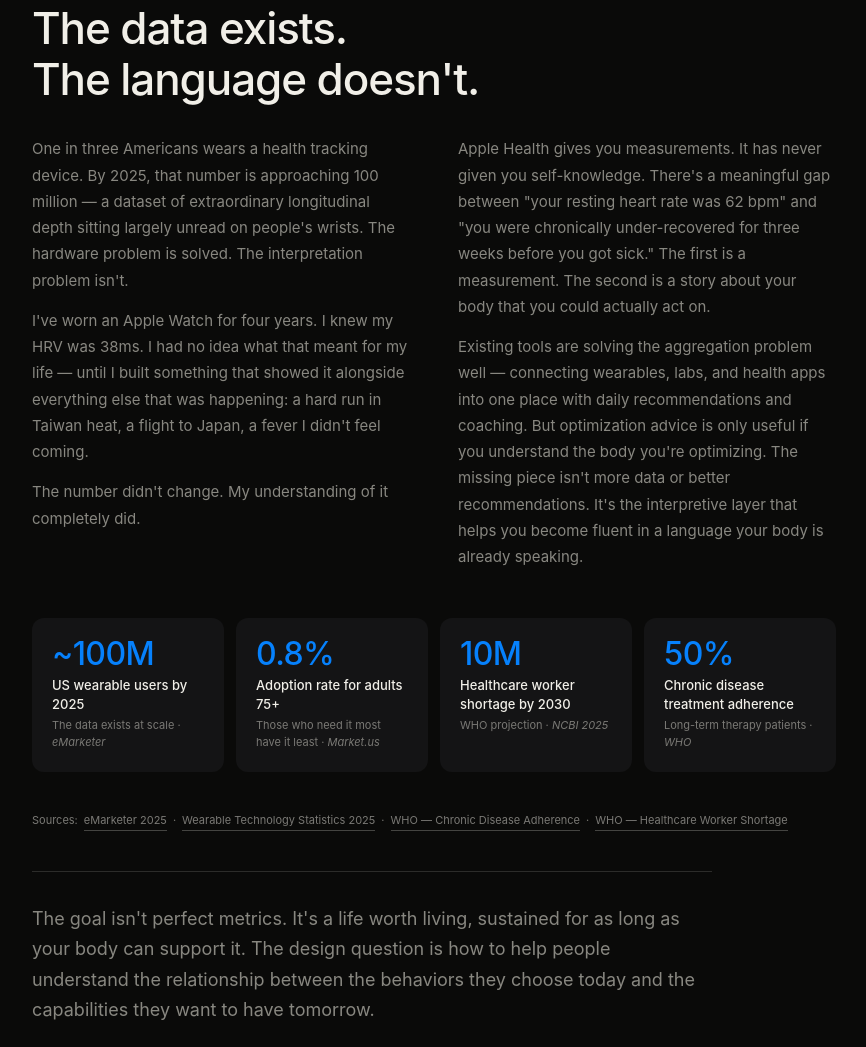
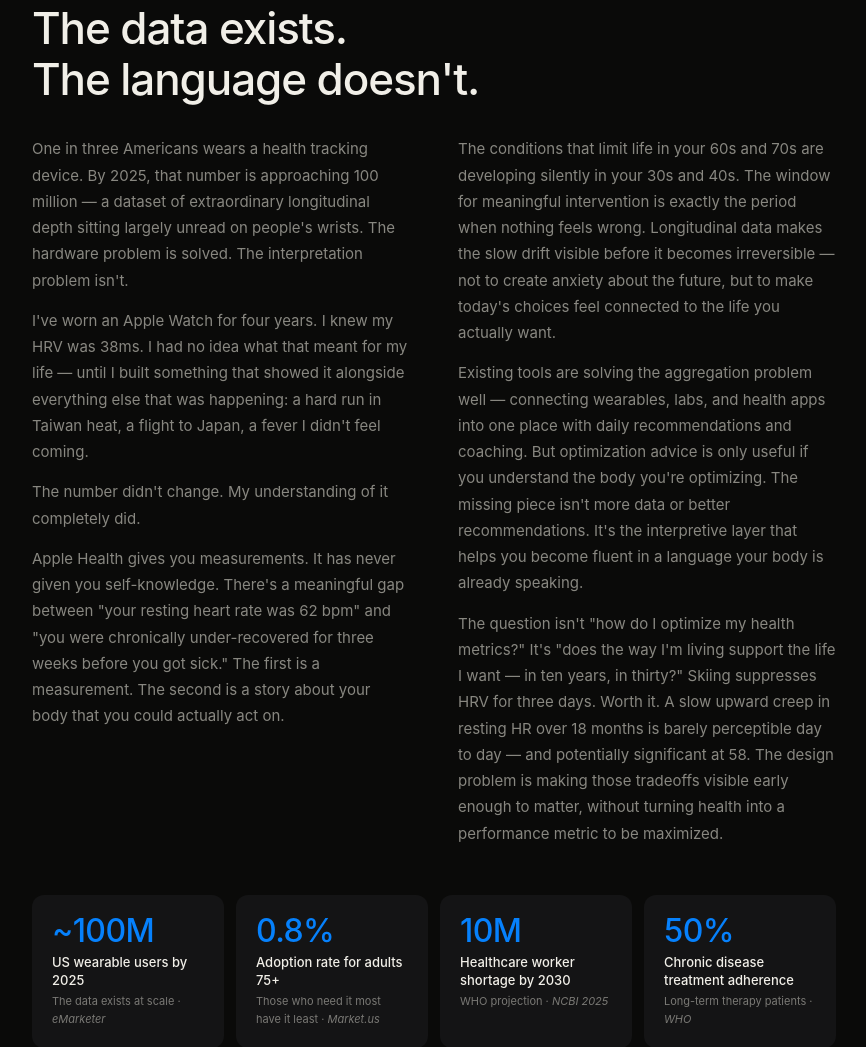
Before and after one commit to tsuyy/fluent-health, a plain HTML site: page index.html in a window 1280 px wide. Shown: the part 2058-3105 px from the top of the page, without its empty margins (206-1072 px from the left). Drawn offline with nearby package versions, Linux system fonts and the light colour scheme.

Commit message:
content: problem — long-term capability reframe paragraph

```diff
--- a/index.html
+++ b/index.html
@@ -144,14 +144,22 @@
         Japan, a fever I didn't feel coming.</p>
         <p>The number didn't change. My understanding of it
         completely did.</p>
-      </div>
-      <div>
         <p>Apple Health gives you measurements. It has never given
         you self-knowledge. There's a meaningful gap between
         "your resting heart rate was 62 bpm" and "you were
         chronically under-recovered for three weeks before
         you got sick." The first is a measurement. The second
         is a story about your body that you could actually act on.</p>
+      </div>
+      <div>
+
+        <p>The conditions that limit life in your 60s and 70s
+        are developing silently in your 30s and 40s. The window
+        for meaningful intervention is exactly the period when
+        nothing feels wrong. Longitudinal data makes the slow
+        drift visible before it becomes irreversible — not to
+        create anxiety about the future, but to make today's
+        choices feel connected to the life you actually want.</p>
         <p>Existing tools are solving the aggregation problem well —
         connecting wearables, labs, and health apps into one place
         with daily recommendations and coaching. But optimization
@@ -160,6 +168,14 @@
         recommendations. It's the interpretive layer that helps
         you become fluent in a language your body is already
         speaking.</p>
+        <p>The question isn't "how do I optimize my health metrics?"
+        It's "does the way I'm living support the life I want — in
+        ten years, in thirty?" Skiing suppresses HRV for three days.
+        Worth it. A slow upward creep in resting HR over 18 months
+        is barely perceptible day to day — and potentially significant
+        at 58. The design problem is making those tradeoffs visible
+        early enough to matter, without turning health into a
+        performance metric to be maximized.</p>
       </div>
     </div>
 
```
